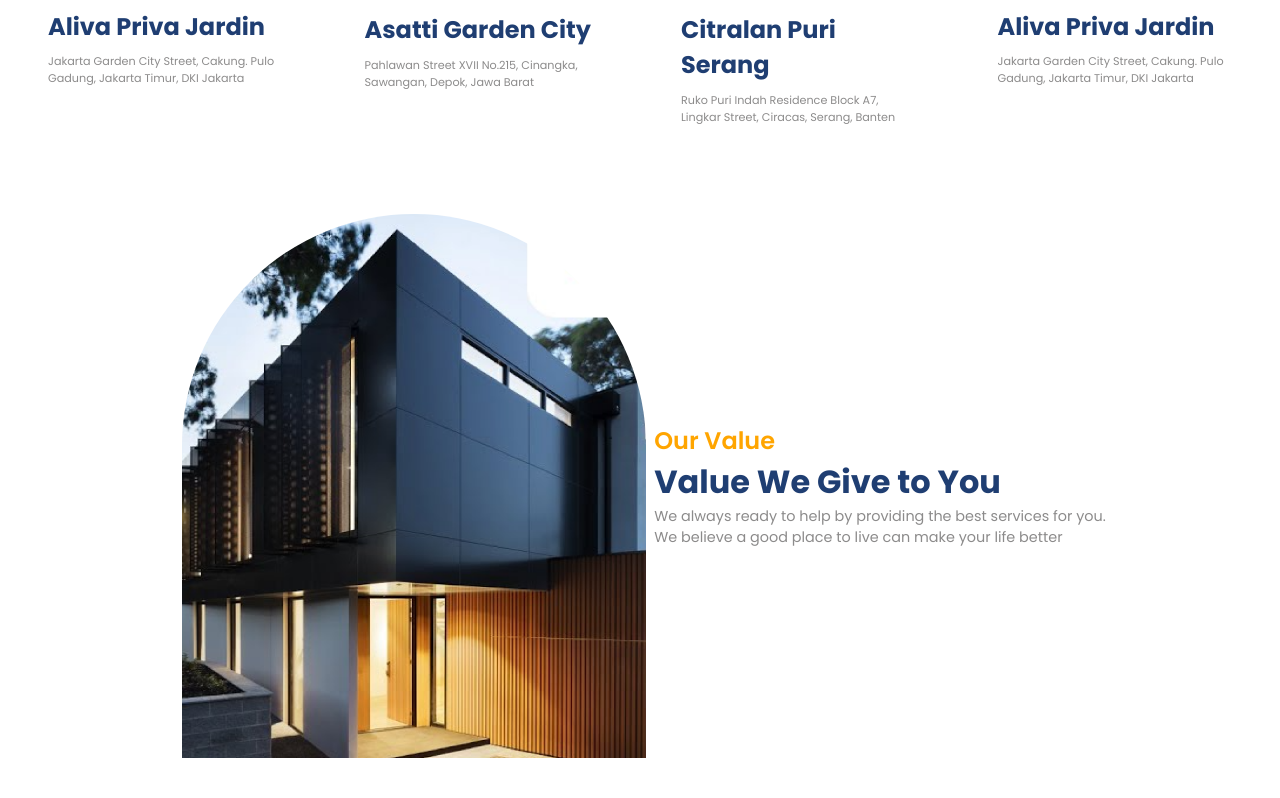
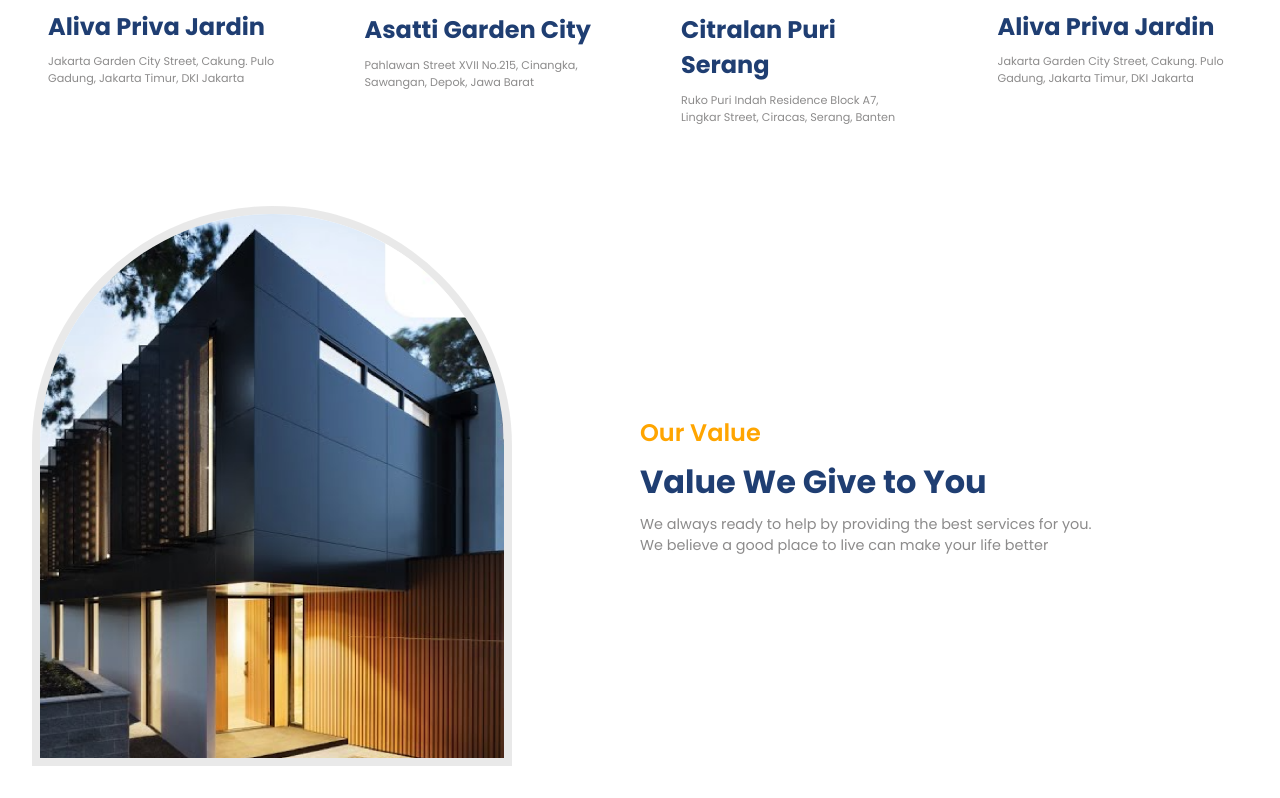
Before and after one commit to noahnoahnoahtran/Web_Dev, a React (Create React App) app in the folder Website/8_real_estate/: page / in a window 1280 px wide. Shown: the part 1273-2071 px from the top of the page. Built offline with nearby package versions, Linux system fonts and the light colour scheme.

Commit message:
style(value): add styling to image and text

```diff
--- a/Website/8_real_estate/src/components/Value/Value.css
+++ b/Website/8_real_estate/src/components/Value/Value.css
@@ -0,0 +1,10 @@
+.v-container .image-container {
+  border: 8px solid rgb(232, 232, 232, 0.93);
+}
+
+.v-container > div {
+  flex: 1;
+}
+.v-right {
+  gap: 0.5rem;
+}
```
